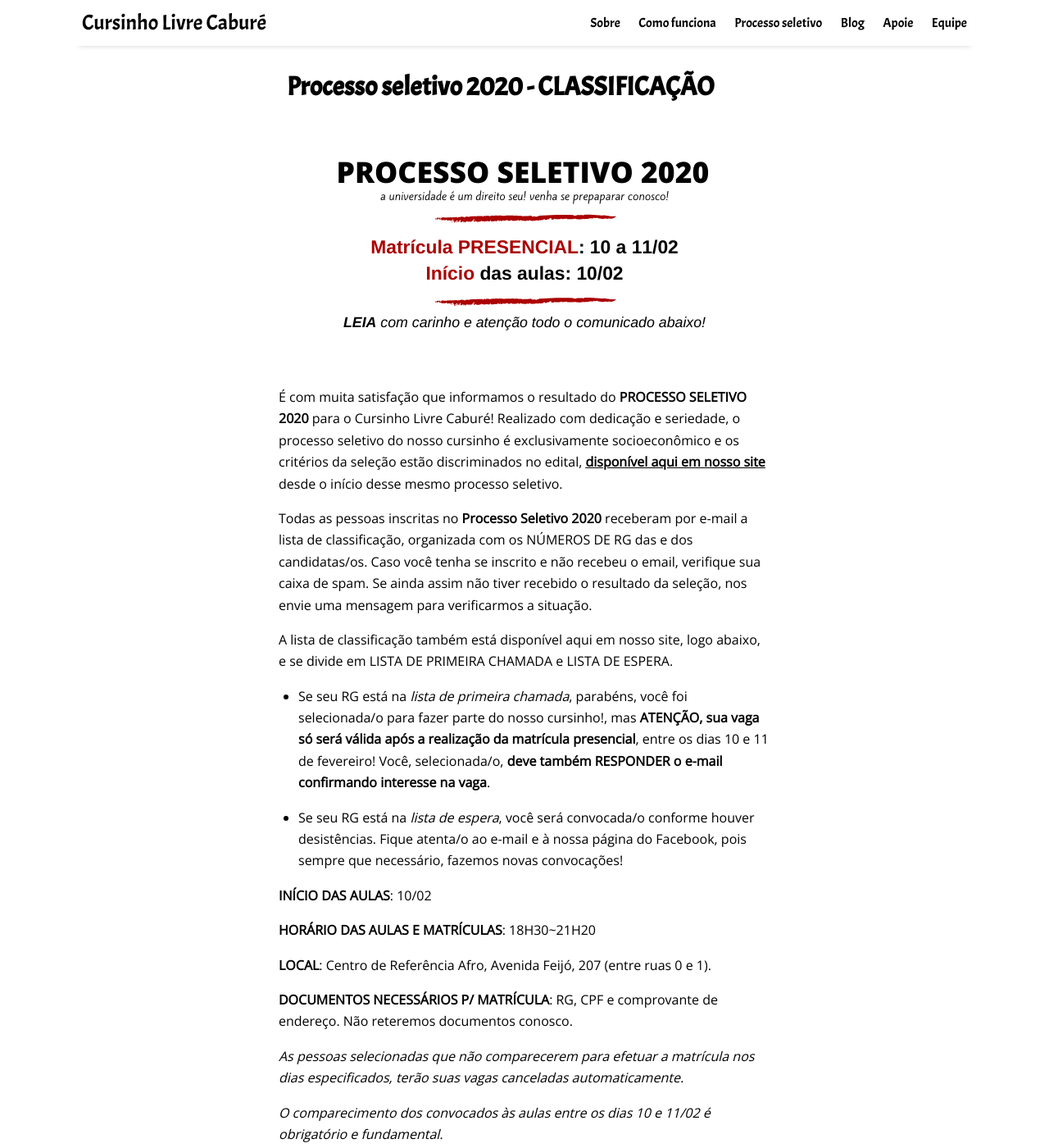
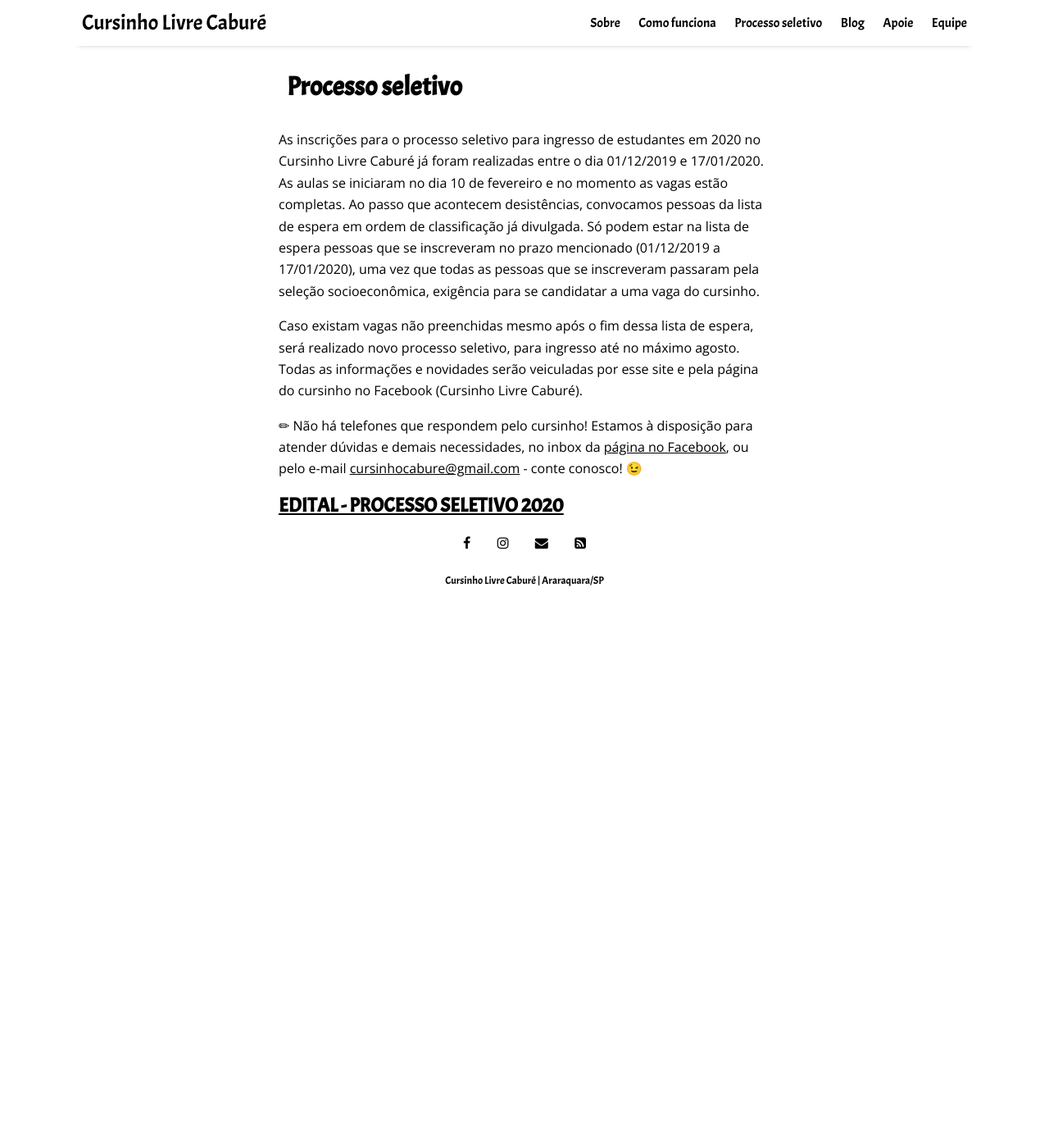
Before and after one commit to pedrinhovegan/cursinhocabure, a Jekyll site: the page built from pages/processoseletivo.md, in a window 1280 px wide and 1400 px high. Shown: the whole window at 82% size. Built offline with Jekyll 4.4.1, drawn with Linux system fonts in a browser that asks for light colours; nearby versions of some CDN libraries; some of the changed text lies outside the part shown.

Commit message:
conteúdo

```diff
--- a/index.markdown
+++ b/index.markdown
@@ -16,9 +16,6 @@ title: Cursinho Livre Caburé - a universidade é um direito seu!
         <div class="img" class="container" class="featured-image">
             <div class="item"><img src="{{ site.github.url }}/assets/img/LOGOSITE.png" alt="Cursinho Livre Caburé"></div>
         </div>
-	   <div class="img" class="container" class="featured-image">
-            <div class="item"><a href="{{ site.github.url }}/pages/processoseletivo.html"><img src="{{ site.github.url }}/assets/img/PS2020Anuncio.png" alt="Processo Seletivo 2020" width="380px"></a></div>
-        </div>
   </div>
 
 </body>
--- a/pages/processoseletivo.md
+++ b/pages/processoseletivo.md
@@ -1,100 +1,13 @@
 ---
 layout: page
-title: "Processo seletivo 2020 - CLASSIFICAÇÃO"
+title: "Processo seletivo"
 categories: sample
-image: PS2020-1.png
+image:
 ---
 
-É com muita satisfação que informamos o resultado do **PROCESSO SELETIVO 2020** para o Cursinho Livre Caburé! Realizado com dedicação e seriedade, o processo seletivo do nosso cursinho é exclusivamente socioeconômico e os critérios da seleção estão discriminados no edital, <a href="https://ia601506.us.archive.org/30/items/edital2020/EDITAL%202020.pdf"><u><b>disponível aqui em nosso site</b></u></a> desde o início desse mesmo processo seletivo.
+As inscrições para o processo seletivo para ingresso de estudantes em 2020 no Cursinho Livre Caburé já foram realizadas entre o dia 01/12/2019 e 17/01/2020. As aulas se iniciaram no dia 10 de fevereiro e no momento as vagas estão completas. Ao passo que acontecem desistências, convocamos pessoas da lista de espera em ordem de classificação já divulgada. Só podem estar na lista de espera pessoas que se inscreveram no prazo mencionado (01/12/2019 a 17/01/2020), uma vez que todas as pessoas que se inscreveram passaram pela seleção socioeconômica, exigência para se candidatar a uma vaga do cursinho.
 
-Todas as pessoas inscritas no **Processo Seletivo 2020** receberam por e-mail a lista de classificação, organizada com os NÚMEROS DE RG das e dos candidatas/os. Caso você tenha se inscrito e não recebeu o email, verifique sua caixa de spam. Se ainda assim não tiver recebido o resultado da seleção, nos envie uma mensagem para verificarmos a situação.
-
-A lista de classificação também está disponível aqui em nosso site, logo abaixo, e se divide em LISTA DE PRIMEIRA CHAMADA e LISTA DE ESPERA.
-
-- Se seu RG está na *lista de primeira chamada*, parabéns, você foi selecionada/o para fazer parte do nosso cursinho!, mas **ATENÇÃO, sua vaga só será válida após a realização da matrícula presencial**, entre os dias 10 e 11 de fevereiro! Você, selecionada/o, **deve também RESPONDER o e-mail confirmando interesse na vaga**.
-
-- Se seu RG está na *lista de espera*, você será convocada/o conforme houver desistências. Fique atenta/o ao e-mail e à nossa página do Facebook, pois sempre que necessário, fazemos novas convocações!
-
-**INÍCIO DAS AULAS**: 10/02
-
-**HORÁRIO DAS AULAS E MATRÍCULAS**: 18H30~21H20
-
-**LOCAL**: Centro de Referência Afro, Avenida Feijó, 207 (entre ruas 0 e 1).
-
-**DOCUMENTOS NECESSÁRIOS P/ MATRÍCULA**: RG, CPF e comprovante de endereço. Não reteremos documentos conosco.
-
-*As pessoas selecionadas que não comparecerem para efetuar a matrícula nos dias especificados, terão suas vagas canceladas automaticamente.*
-
-*O comparecimento dos convocados às aulas entre os dias 10 e 11/02 é obrigatório e fundamental.*
-
-Estamos muito felizes em receber vocês na turma de 2020 do nosso cursinho! Esse é apenas o começo de uma longa jornada de muito aprendizado e construção coletiva. Até logo!
-
-## PRIMEIRA CHAMADA - CONVOCAÇÃO
-- *ATENÇÃO, sua vaga só será válida após a realização da matrícula presencial! Você, selecionada/o, deve também RESPONDER o e-mail confirmando interesse na vaga.*
-
-1. 458483126
-2. 538517918
-3. 522452498
-4. 487799690
-5. 563413748
-6. 627467566
-7. 563690355
-8. 586553186
-9. 508093053
-10. 589496992
-11. 601443846
-12. 539553578
-13. 562790196
-14. 569433629
-15. 524234581
-16. 584687023
-17. 56880983
-18. 583958321
-19. 595034408
-20. 392587841
-21. 565655140
-22. 583538812
-23. 477850625
-24. 585695283
-25. F142570X
-
-## LISTA DE ESPERA
-- *Fique atenta/o ao e-mail e à nossa página do Facebook, pois sempre que necessário, faremos novas convocações!*
-
-26. 538522173
-27. 526592333
-28. 305817061
-29. 534820116
-30. 390561903
-31. 582788687
-32. 4428693201
-33. 499763750
-34. 562851355
-35. 536676458
-36. 447278182
-37. 596470447
-38. 557515518
-39. 602656448
-40. 63545631x
-41. 523089399
-42. 569242186
-43. 569242770
-44. 560881939
-45. 624914331
-46. 569628416
-47. 585646041
-48. 435375593
-49. 456751464
-50. 495580454
-51. 53725240X
-52. 93463807
-53. 341986719
-
-## DESCLASSIFICADOS
-- *As candidatas abaixo enviaram documentação insuficiente para inscrição e não responderam às várias tentativas de contato; informamos que, portanto, estão desclassificadas.*
-
-54. 539547918
-55. 622329297
+Caso existam vagas não preenchidas mesmo após o fim dessa lista de espera, será realizado novo processo seletivo, para ingresso até no máximo agosto. Todas as informações e novidades serão veiculadas por esse site e pela página do cursinho no Facebook (Cursinho Livre Caburé).
 
 ✏ Não há telefones que respondem pelo cursinho! Estamos à disposição para atender dúvidas e demais necessidades, no inbox da <a href="https://www.facebook.com/cursinhocabure">página no Facebook</a>, ou pelo e-mail <a href="mailto:cursinhocabure@gmail.com">cursinhocabure@gmail.com</a> - conte conosco! 😉
 
```
